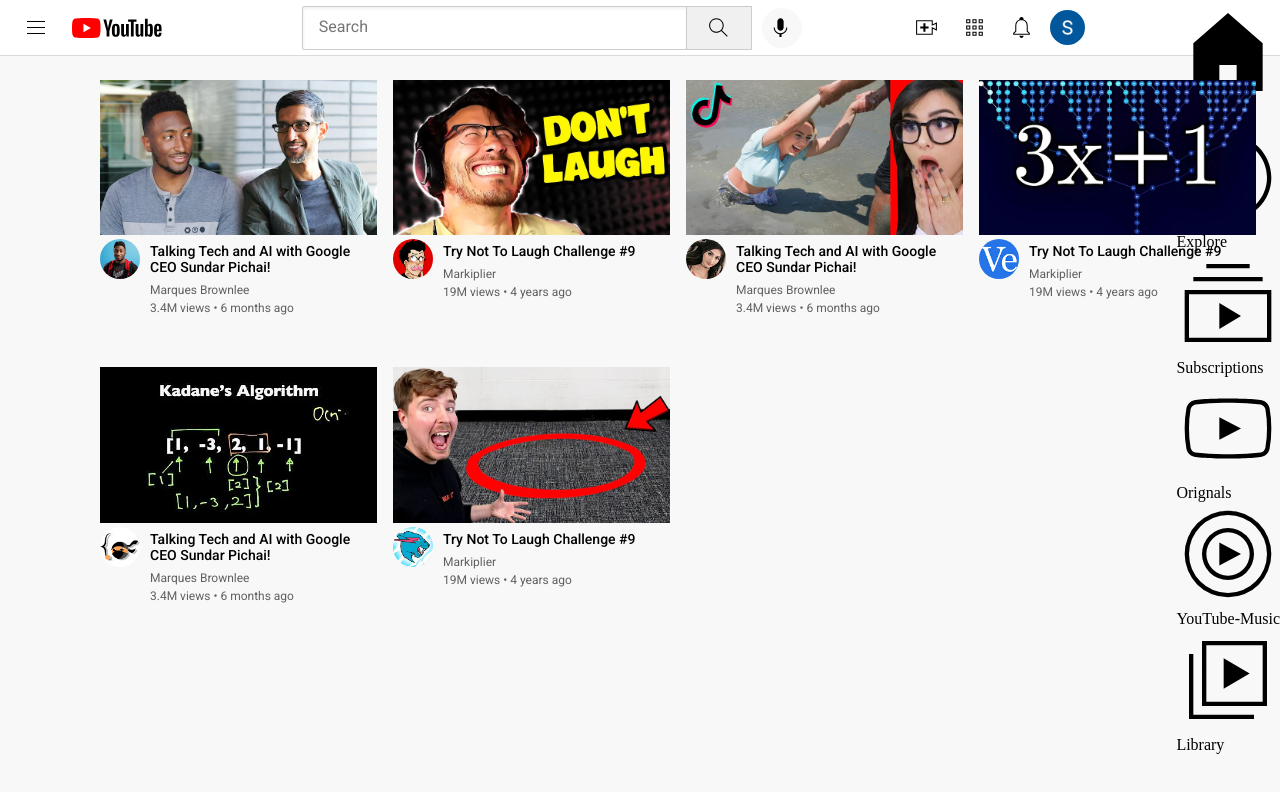
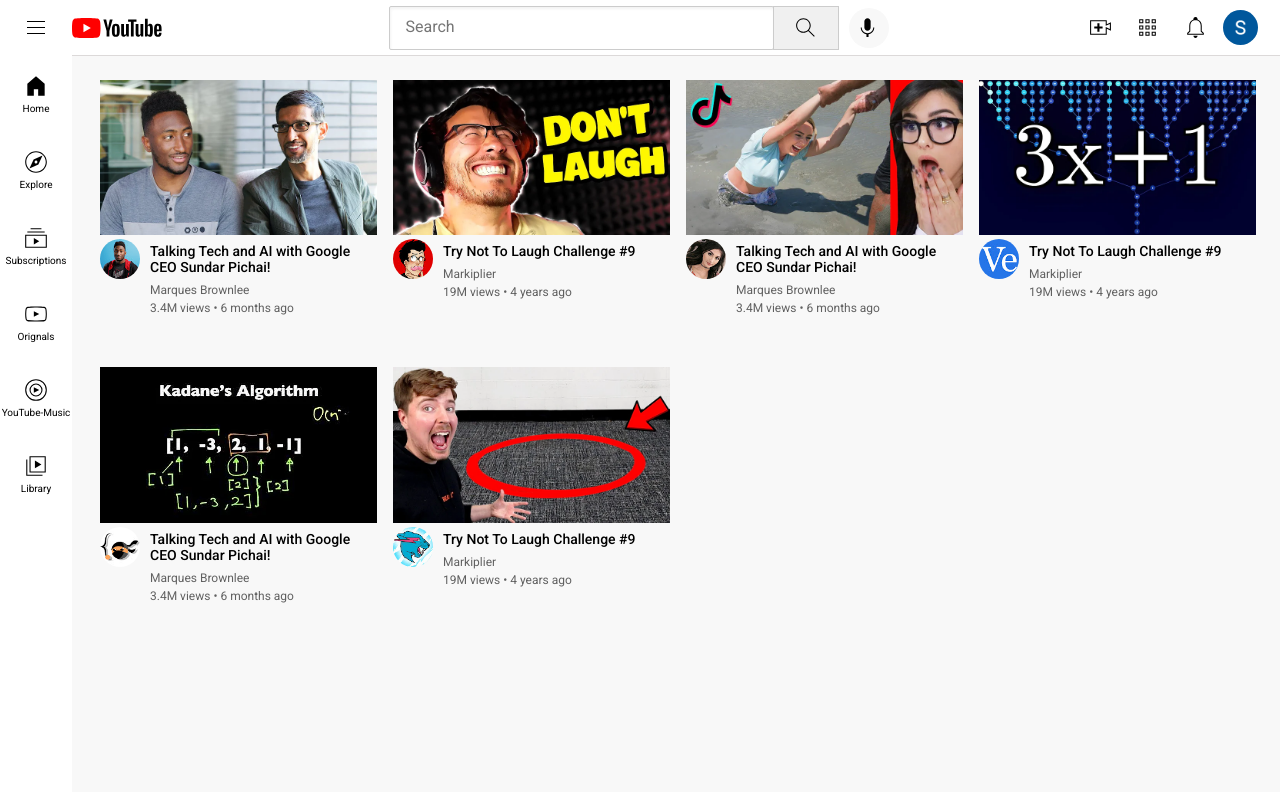
Before and after one commit to shreyasNaik0101/youtube-clone, a plain HTML site: page index.html in a window 1280 px wide. Drawn offline with Linux system fonts and the light colour scheme; files that its build step writes are made by us from their sources; files whose address does not match are found by name.

Commit message:
Update general.css

```diff
--- a/general.css
+++ b/general.css
@@ -8,3 +8,36 @@
     padding-right: 24px;
     background-color: rgb(248, 248, 248);
 }
+
+.sidebar{
+    background-color: white;
+   position: fixed;
+   top: 55px;
+   left: 0;
+    bottom:0;
+    width:72px;
+}
+
+.sidebar-link{
+    height: 76px;
+    display: flex;
+    justify-content: center;
+    align-items: center;
+    flex-direction: column;
+    cursor: pointer;
+}
+
+.sidebar-link:hover{
+    background-color: rgb(235, 235, 235);
+}
+
+.sidebar-link img{
+    height: 26px;
+    margin-bottom: 4px;
+}
+
+.sidebar-link div{
+    font-family: Roboto;
+    font-size: 10px;
+
+}
```
